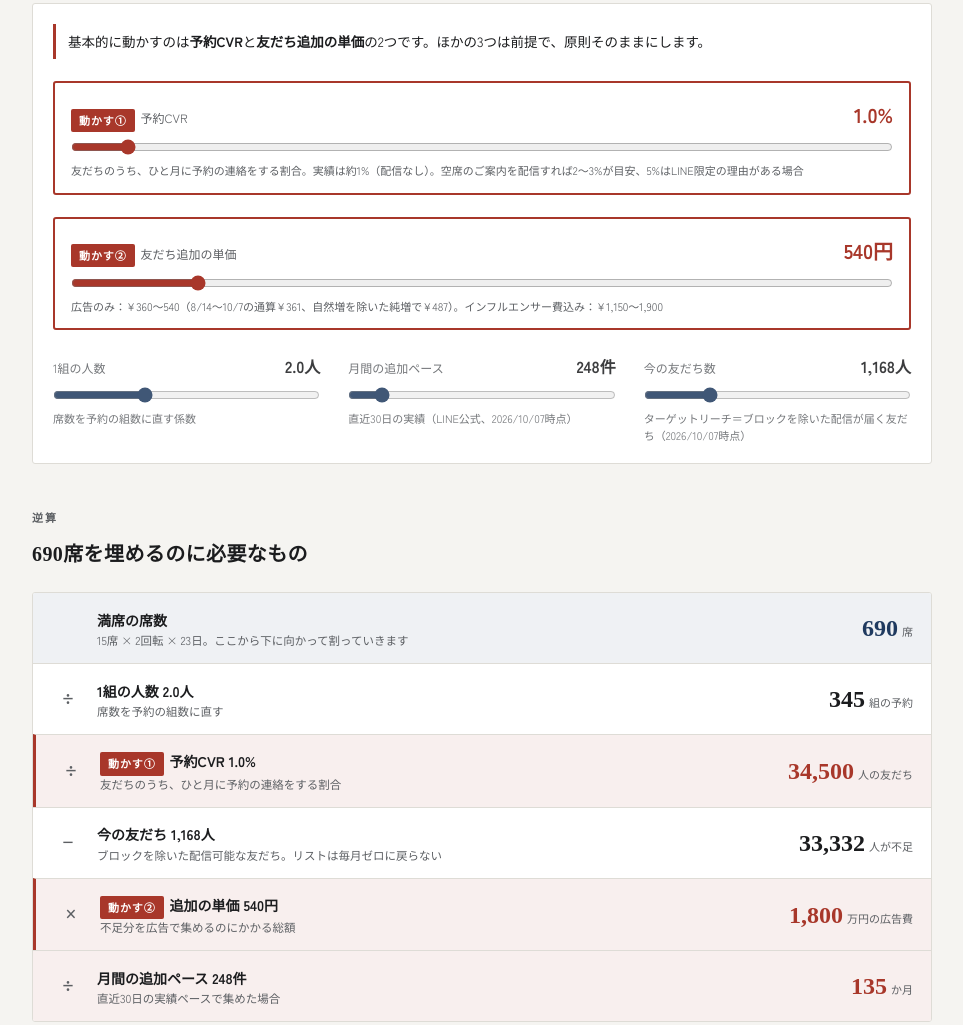
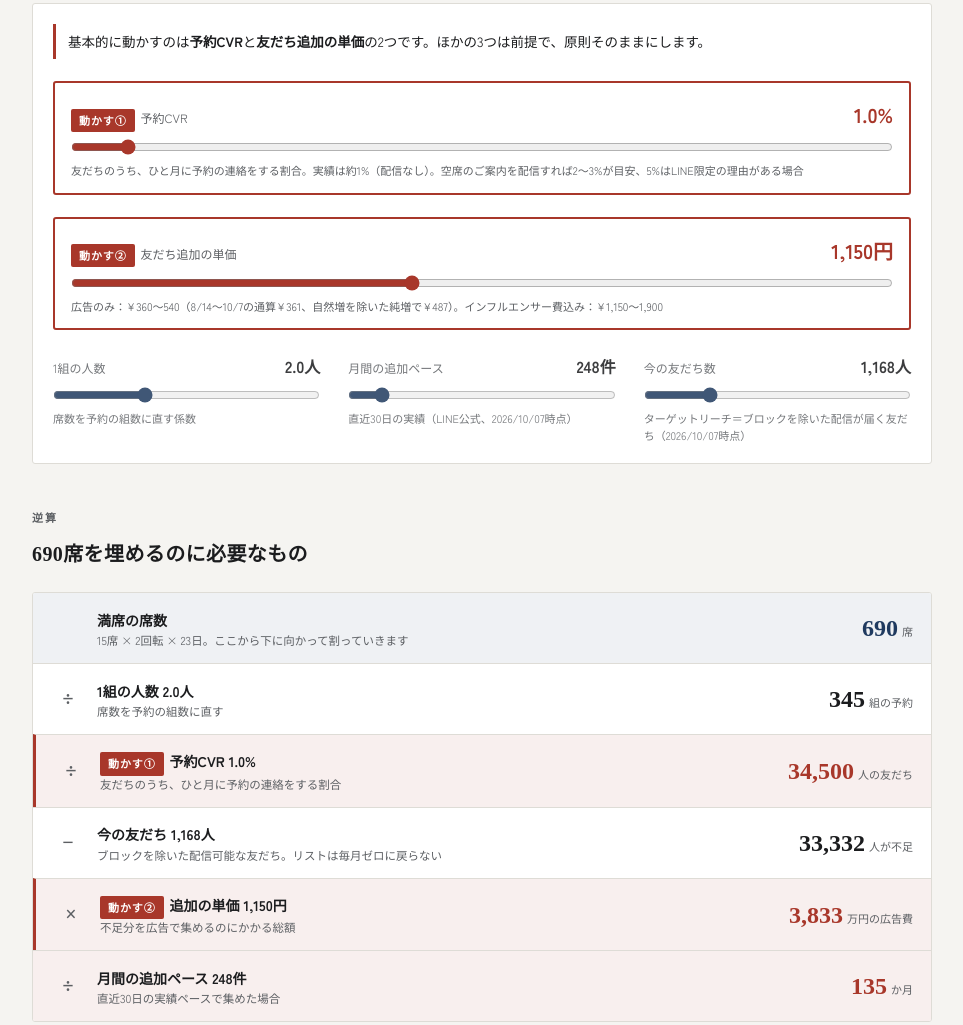
Before and after one commit to Maika-Sera/line-seat-sim, a plain HTML site: page index.html in a window 1280 px wide. Shown: the part 636-1661 px from the top of the page, without its empty margins (158-1121 px from the left). Drawn offline with Linux system fonts and the light colour scheme; a web font is replaced by a local one.

Commit message:
初期値を予約CVR 1%・追加単価1,150円に変更
Co-Authored-By: Claude Fable 5.1 <noreply@anthropic.com>

```diff
--- a/index.html
+++ b/index.html
@@ -145,8 +145,8 @@ td.c-ok{color:var(--ok)} td.c-warn{color:var(--warn)} td.c-bad{color:var(--shu)}
       <p class="hint">友だちのうち、ひと月に予約の連絡をする割合。実績は約1%（配信なし）。空席のご案内を配信すれば2〜3%が目安、5%はLINE限定の理由がある場合</p>
     </div>
     <div class="ctl key">
-      <label for="cpa"><span><span class="key-badge">動かす②</span>友だち追加の単価</span> <b id="cpaV">538円</b></label>
-      <input type="range" id="cpa" min="200" max="2500" step="10" value="538">
+      <label for="cpa"><span><span class="key-badge">動かす②</span>友だち追加の単価</span> <b id="cpaV">1,150円</b></label>
+      <input type="range" id="cpa" min="200" max="2500" step="10" value="1150">
       <p class="hint">広告のみ：¥360〜540（8/14〜10/7の通算¥361、自然増を除いた純増で¥487）。インフルエンサー費込み：¥1,150〜1,900</p>
     </div>
     <div class="ctl sub">
@@ -192,8 +192,8 @@ td.c-ok{color:var(--ok)} td.c-warn{color:var(--warn)} td.c-bad{color:var(--shu)}
     </div>
     <div class="rung final key">
       <div class="op">×</div>
-      <div class="lbl"><b><span class="key-badge">動かす②</span>追加の単価 <span id="l5">538</span>円</b><small>不足分を広告で集めるのにかかる総額</small></div>
-      <div class="val" id="r5">1,793<em>万円の広告費</em></div>
+      <div class="lbl"><b><span class="key-badge">動かす②</span>追加の単価 <span id="l5">1,150</span>円</b><small>不足分を広告で集めるのにかかる総額</small></div>
+      <div class="val" id="r5">3,833<em>万円の広告費</em></div>
     </div>
     <div class="rung final">
       <div class="op">÷</div>
```
